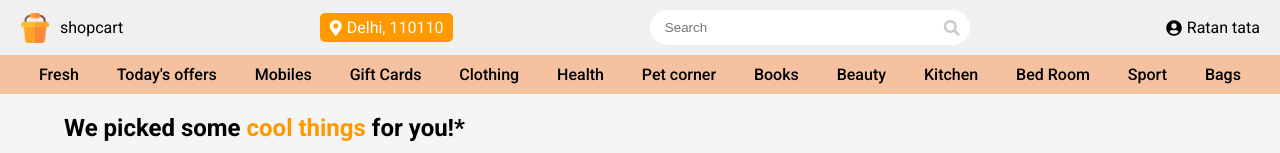
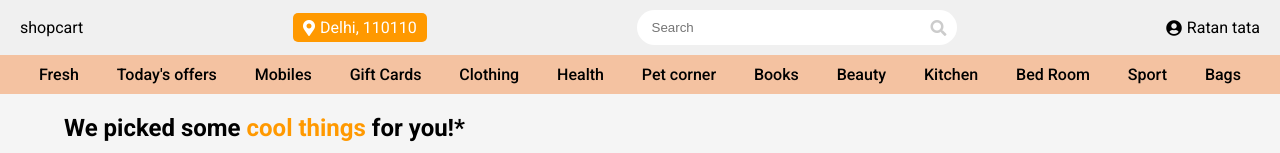
Before and after one commit to sanjaykumarramamoorthy/ECOMMERCE, a plain HTML site: page home.html in a window 1280 px wide. Shown: the top 153 px of the page. Drawn offline with Linux system fonts and the light colour scheme.

Commit message:
file saved

```diff
--- a/home.html
+++ b/home.html
@@ -229,8 +229,7 @@
  <body>
   <div class="header">
    <div class="logo">
-    <img alt="ShopCart logo" height="30" src="images/bucket_706520.png" width="30"/>
-    <span>
+     <span>
      shopcart
     </span>
    </div>
```
